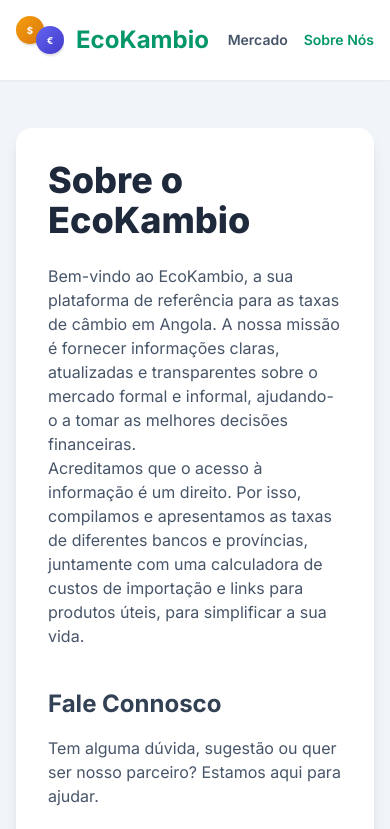
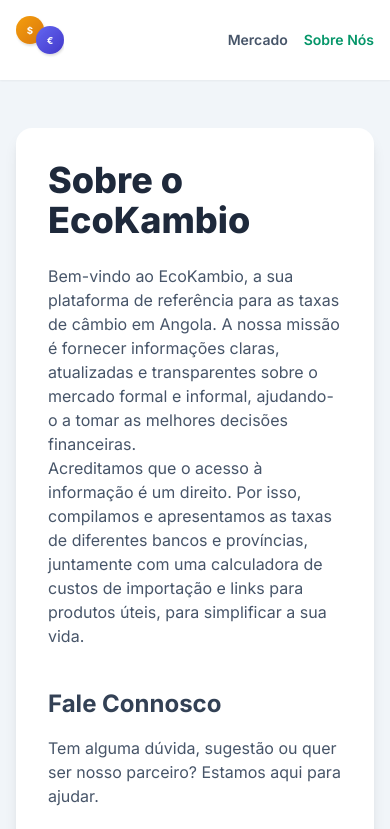
Before and after one commit to paulokakoma/cambioao, a website: page public/about.html in a window 390 px wide. Shown: the top 829 px of the page. Drawn offline with nearby package versions, Linux system fonts and the light colour scheme; files that its build step writes are made by us from their sources; no server answers.

```diff
--- a/public/about.html
+++ b/public/about.html
@@ -26,7 +26,7 @@
         <div class="max-w-5xl mx-auto px-4 sm:px-6 lg:px-8 py-4 flex justify-between items-center">
             <a href="/" class="flex items-center space-x-3 hover:opacity-80 transition-opacity">
                 <img src="/assets/main-logo.svg" alt="EcoKambio" class="h-12 w-auto">
-                <span class="text-2xl font-bold text-emerald-600">EcoKambio</span>
+                <span class="hidden md:inline text-2xl font-bold text-emerald-600">EcoKambio</span>
             </a>
             <nav class="flex items-center space-x-4 md:space-x-8">
                 <a href="/" class="text-sm md:text-base font-semibold text-slate-600 hover:text-emerald-600 transition-colors">Mercado</a>
--- a/public/details.html
+++ b/public/details.html
@@ -31,7 +31,7 @@
         <div class="max-w-5xl mx-auto px-4 sm:px-6 lg:px-8 py-4 flex justify-between items-center">
             <a href="/" class="flex items-center space-x-3 hover:opacity-80 transition-opacity">
                 <img src="/assets/main-logo.svg" alt="EcoKambio" class="h-12 w-auto">
-                <span class="text-2xl font-bold text-emerald-600">EcoKambio</span>
+                <span class="hidden md:inline text-2xl font-bold text-emerald-600">EcoKambio</span>
             </a>
             <nav class="flex items-center space-x-4 md:space-x-8">
                 <a href="/" class="text-sm md:text-base font-semibold text-slate-600 hover:text-emerald-600 transition-colors">Mercado</a>
--- a/public/index.html
+++ b/public/index.html
@@ -146,7 +146,7 @@
         <div class="max-w-7xl mx-auto px-4 sm:px-6 lg:px-8 py-4 flex justify-between items-center">
             <a href="/" class="flex items-center space-x-3 hover:opacity-80 transition-opacity">
                 <img src="/assets/main-logo.svg" alt="EcoKambio" class="h-12 w-auto">
-                <span class="text-2xl font-bold text-emerald-600">EcoKambio</span>
+                <span class="hidden md:inline text-2xl font-bold text-emerald-600">EcoKambio</span>
             </a>
             <nav class="flex items-center space-x-4 md:space-x-8">
                 <a href="/" class="text-sm md:text-base font-semibold text-emerald-600 hover:text-emerald-700 transition-colors">Mercado</a>
--- a/public/privacidade.html
+++ b/public/privacidade.html
@@ -22,7 +22,7 @@
         <div class="max-w-5xl mx-auto px-4 sm:px-6 lg:px-8 py-4 flex justify-between items-center">
             <a href="/" class="flex items-center space-x-3 hover:opacity-80 transition-opacity">
                 <img src="/assets/main-logo.svg" alt="EcoKambio" class="h-12 w-auto">
-                <span class="text-2xl font-bold text-emerald-600">EcoKambio</span>
+                <span class="hidden md:inline text-2xl font-bold text-emerald-600">EcoKambio</span>
             </a>
             <nav class="flex items-center space-x-4 md:space-x-8">
                 <a href="/" class="text-sm md:text-base font-semibold text-slate-600 hover:text-emerald-600 transition-colors">Mercado</a>
--- a/public/termos.html
+++ b/public/termos.html
@@ -22,7 +22,7 @@
         <div class="max-w-5xl mx-auto px-4 sm:px-6 lg:px-8 py-4 flex justify-between items-center">
             <a href="/" class="flex items-center space-x-3 hover:opacity-80 transition-opacity">
                 <img src="/assets/main-logo.svg" alt="EcoKambio" class="h-12 w-auto">
-                <span class="text-2xl font-bold text-emerald-600">EcoKambio</span>
+                <span class="hidden md:inline text-2xl font-bold text-emerald-600">EcoKambio</span>
             </a>
             <nav class="flex items-center space-x-4 md:space-x-8">
                 <a href="/" class="text-sm md:text-base font-semibold text-slate-600 hover:text-emerald-600 transition-colors">Mercado</a>
```
